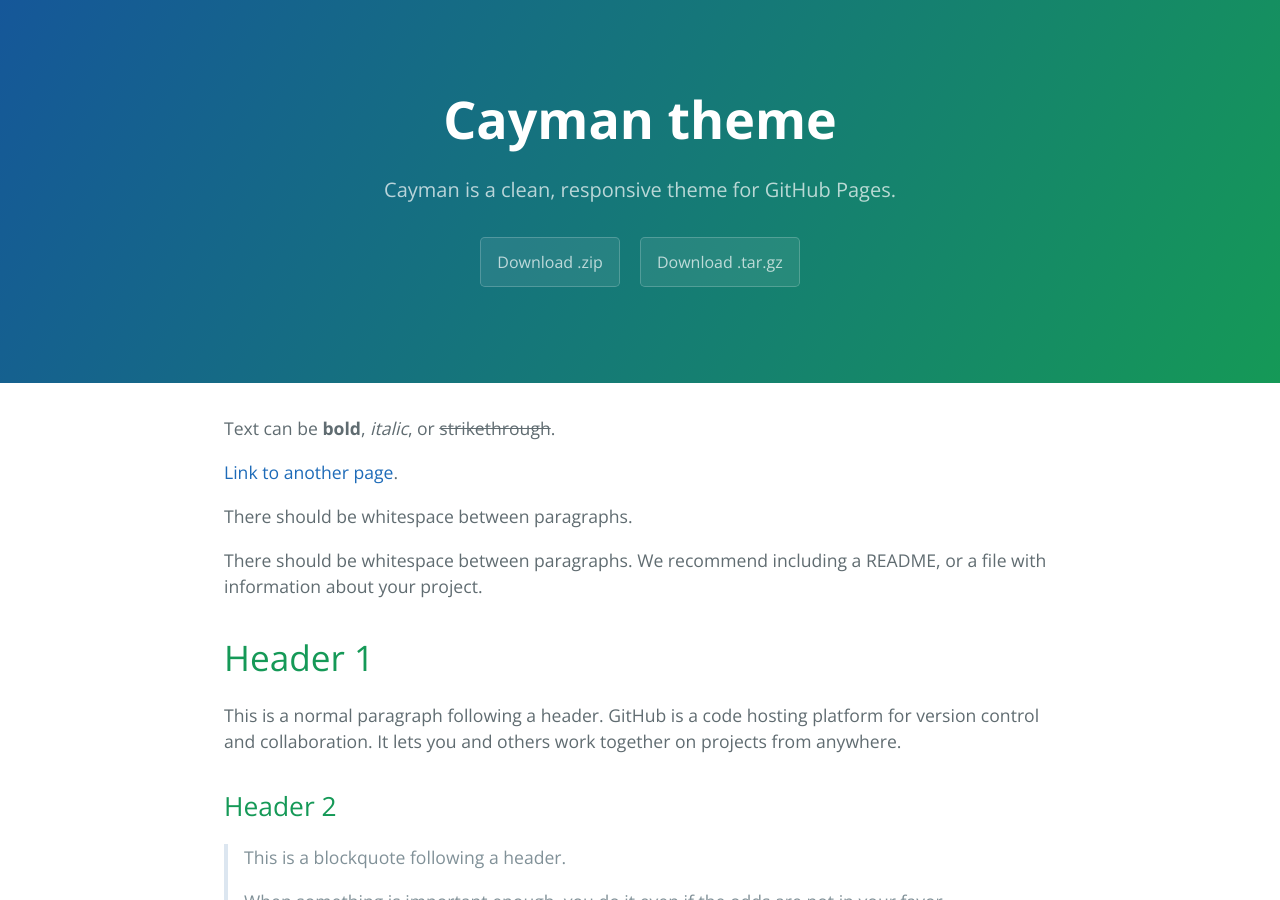
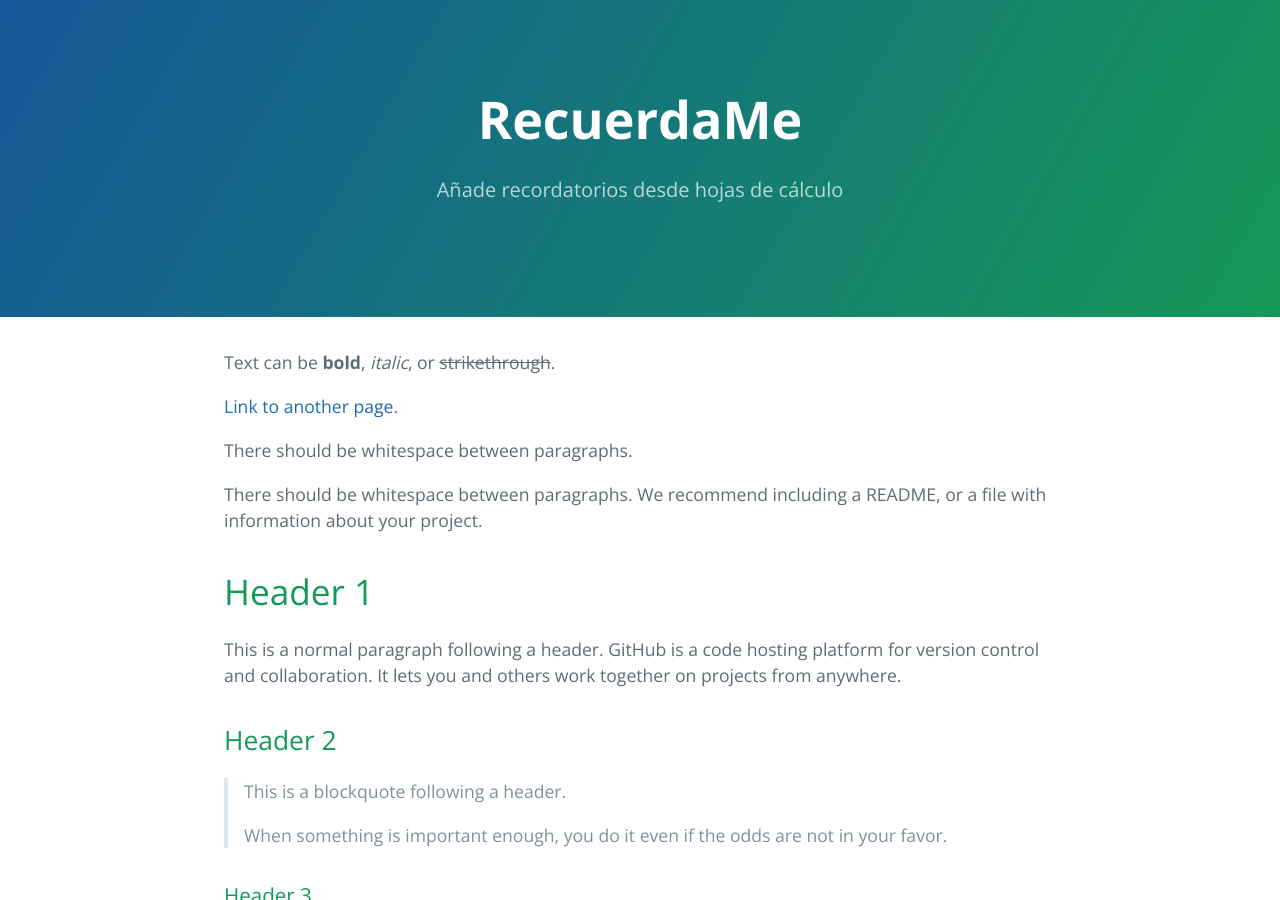
Before and after one commit to MarinaPacheco22/MarinaPacheco22.github.io, a Jekyll site: the page built from cayman-master/index.md, in a window 1280 px wide and 900 px high. Built offline with Jekyll 4.4.1, drawn with Linux system fonts in a browser that asks for light colours.

Commit message:
Update _config.yml

```diff
--- a/cayman-master/_config.yml
+++ b/cayman-master/_config.yml
@@ -1,5 +1,5 @@
-title: Cayman theme
-description: Cayman is a clean, responsive theme for GitHub Pages.
-show_downloads: true
+title: RecuerdaMe
+description: Añade recordatorios desde hojas de cálculo
+show_downloads: false
 google_analytics:
 theme: jekyll-theme-cayman
```
